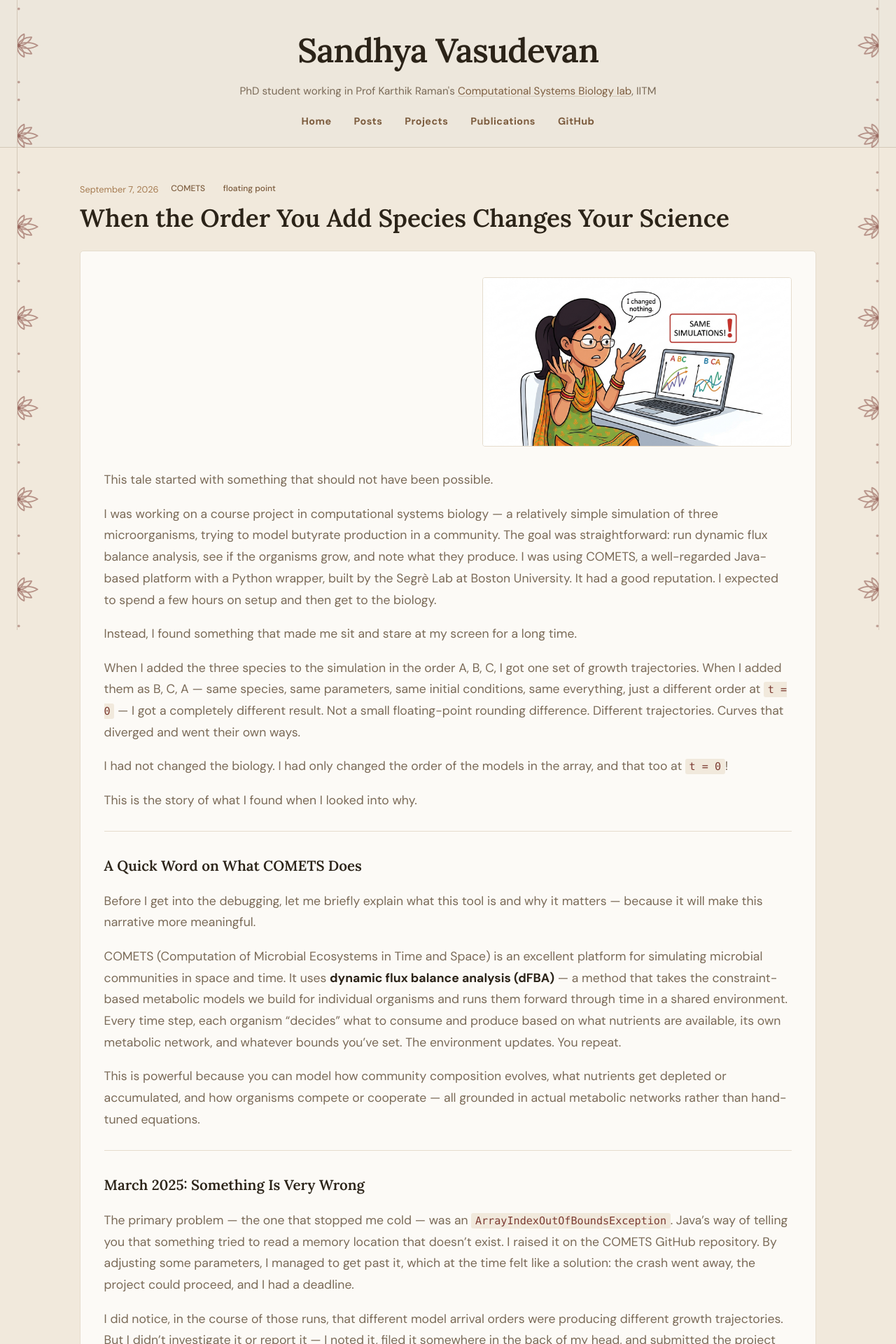
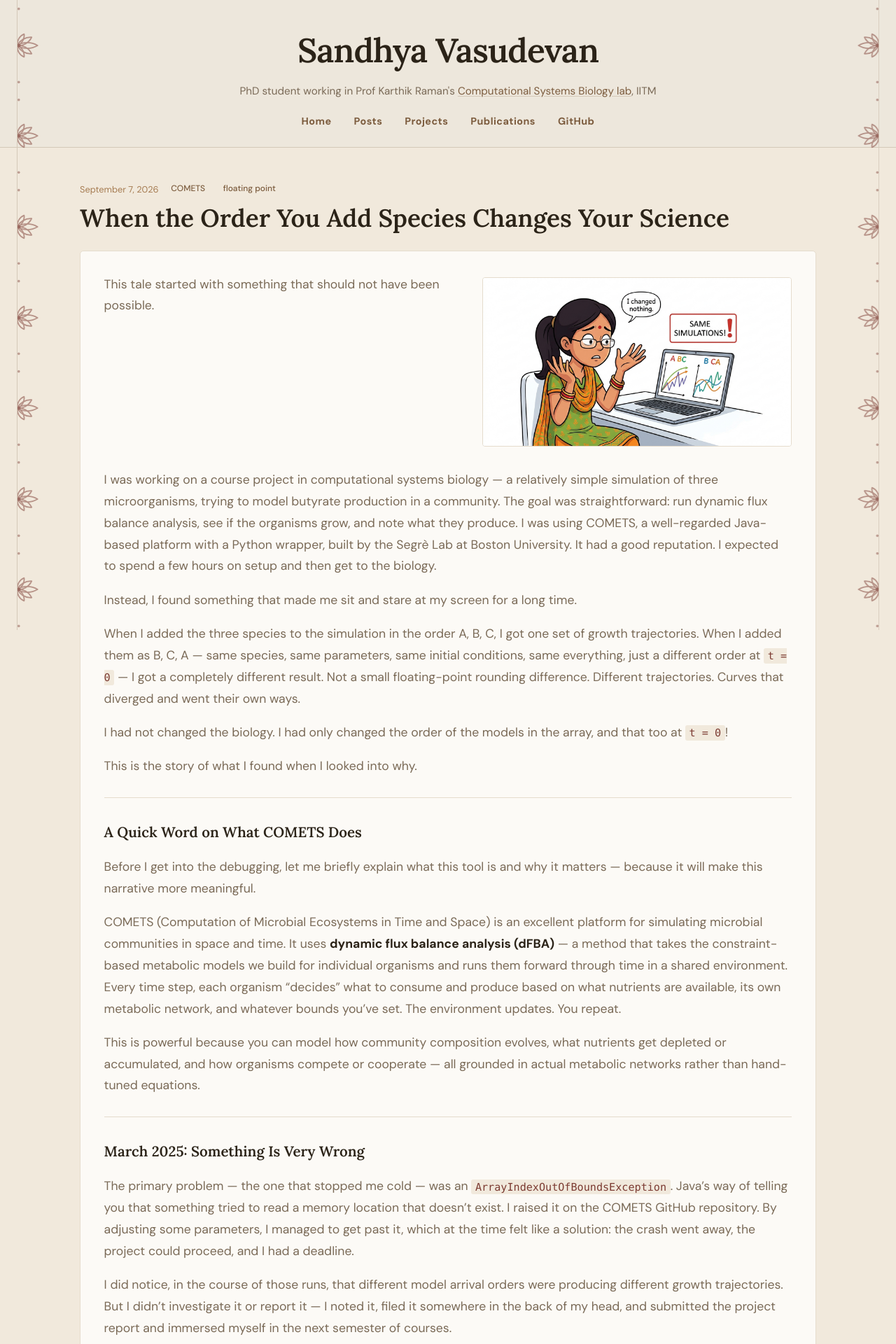
Before and after one commit to SandhyaVasu/SandhyaVasu.github.io, a Jekyll site: the page built from _posts/2026-09-03-comets_bugs.md, in a window 1280 px wide. Shown: the top 1920 px of the page at 70% size. Built offline with Jekyll 4.4.1, drawn with Linux system fonts in a browser that asks for light colours.

Commit message:
Update 2026-09-03-comets_bugs.md

```diff
--- a/_posts/2026-09-03-comets_bugs.md
+++ b/_posts/2026-09-03-comets_bugs.md
@@ -7,7 +7,6 @@
 ---
 {: .fig-right}
 ![intro](/assets/posts/intro_comet.png)
-
 This tale started with something that should not have been possible.
 
 I was working on a course project in computational systems biology — a relatively simple simulation of three microorganisms, trying to model butyrate production in a community. The goal was straightforward: run dynamic flux balance analysis, see if the organisms grow, and note what they produce. I was using COMETS, a well-regarded Java-based platform with a Python wrapper, built by the Segrè Lab at Boston University. It had a good reputation. I expected to spend a few hours on setup and then get to the biology.
@@ -60,7 +59,6 @@
 
 {: .fig-left}
 ![mess](/assets/posts/comparision.png)
-
 The tool felt broken in ways I couldn't diagnose because the relevant logic was written in Java, with which I was not conversant. My advisor had earlier pointed me to a paper by Andreas Wagner that described a resource-partitioning approach to dFBA — a fundamentally different way of handling nutrient uptake in a community. In COMETS, each species computes how much it can consume as if it were alone in the environment, and over-consumption is corrected after the FBA uptake is done. Wagner's approach partitions nutrients *before* any FBA runs: each species gets a share proportional to its biomass relative to the whole community. I thought this could be causing the issues I was facing.
 
 I went to my advisor. I told him I couldn't trust the results and I was considering switching to a different dFBA platform entirely. He said, "Why don't you fix the Java source script?"
@@ -191,6 +189,8 @@
 
 ## Reflections
 
+{: .fig-right}
+![intro](/assets/posts/victory.png)
 Overall, this was an intense exercise that helped me cultivate patience and perseverance. The process would be so addictive that at times, I would helplessly be up late at night wrangling with the problem. Many times, I would give up hope and feel totally lost. Further, I am sure I would have had many subtler learnings from this. My sincere gratitude to my advisor, Prof. Karthik, whose one line, "Fix the Java code", kept me ignited throughout this endeavour.
 
 
```
